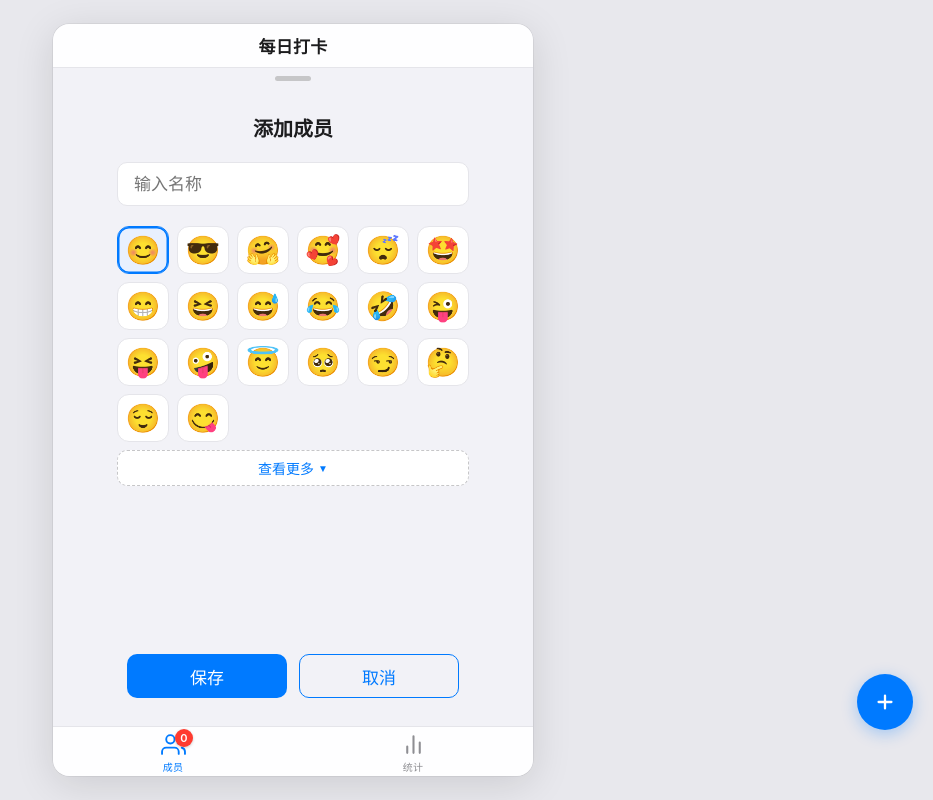
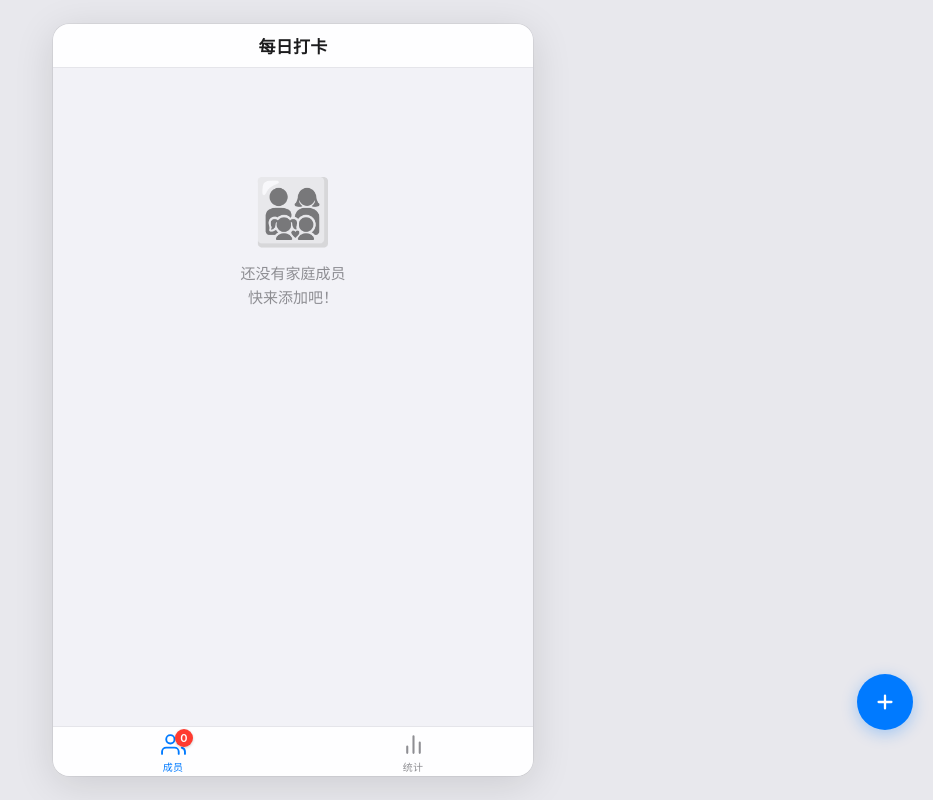
Before and after one commit to boboy-j/daily-check, a plain HTML site: page index.html in a window 1280 px wide. Shown: the whole page, without its empty margins (347-1280 px from the left). Drawn offline with Linux system fonts and the light colour scheme.

Commit message:
fix: 一打开应用直接显示添加成员页 — CSS 权重冲突

```diff
--- a/style.css
+++ b/style.css
@@ -181,7 +181,7 @@ html, body {
 }
 
 /* iOS 模态页面（从底部滑入） */
-.page-modal {
+.page-modal.active {
   z-index: 20;
   background: var(--bg);
   animation: iosModalIn 0.35s cubic-bezier(0.32, 0.08, 0.24, 1);
```
